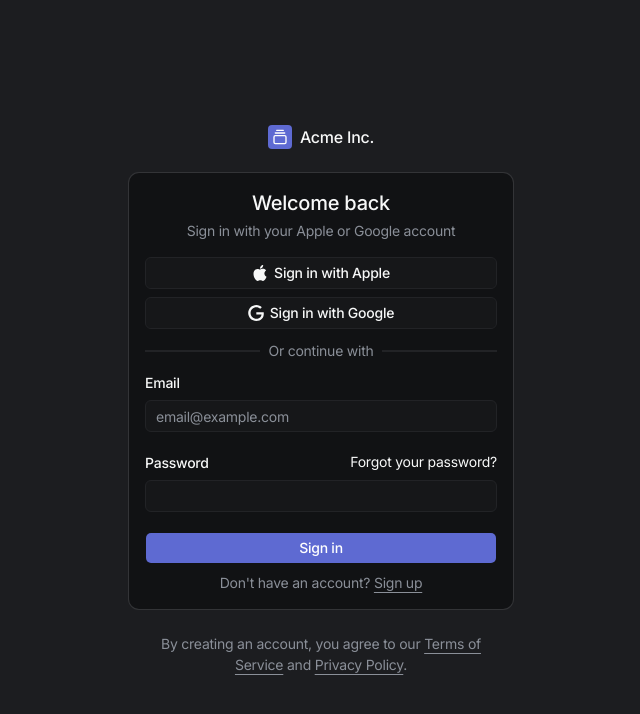
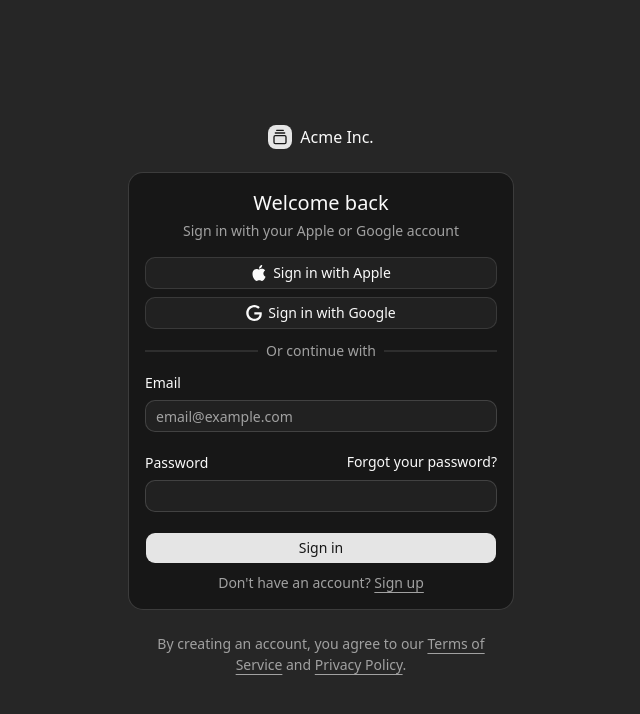
Before and after one commit to edizyurdakul/shiplist, a Next.js app: page /sign-in in a window 1280 px wide. Shown: the top 714 px of the page, without its empty margins (319-959 px from the left). Built offline with nearby package versions, Linux system fonts and the light colour scheme.

Commit message:
chore: update theme tokens and font

```diff
--- a/src/app/globals.css
+++ b/src/app/globals.css
@@ -4,122 +4,71 @@
 
 :root {
 	--background: oklch(1 0 0);
-	--foreground: oklch(0.1408 0.0044 285.8229);
+	--foreground: oklch(0.145 0 0);
 	--card: oklch(1 0 0);
-	--card-foreground: oklch(0.1408 0.0044 285.8229);
+	--card-foreground: oklch(0.145 0 0);
 	--popover: oklch(1 0 0);
-	--popover-foreground: oklch(0.1408 0.0044 285.8229);
-	--primary: oklch(0.5674 0.1585 275.2058);
-	--primary-foreground: oklch(1 0 0);
-	--secondary: oklch(0.9674 0.0013 286.3752);
-	--secondary-foreground: oklch(0.2103 0.0059 285.8852);
-	--muted: oklch(0.9674 0.0013 286.3752);
-	--muted-foreground: oklch(0.5517 0.0138 285.9385);
-	--accent: oklch(0.9674 0.0013 286.3752);
-	--accent-foreground: oklch(0.2103 0.0059 285.8852);
-	--destructive: oklch(0.6368 0.2078 25.3313);
-	--destructive-foreground: oklch(0.9851 0 0);
-	--border: oklch(0.9197 0.004 286.3202);
-	--input: oklch(0.9197 0.004 286.3202);
-	--ring: oklch(0.5674 0.1585 275.2058);
-	--chart-1: oklch(0.5674 0.1585 275.2058);
-	--chart-2: oklch(0.7129 0.1175 213.0344);
-	--chart-3: oklch(0.6845 0.1486 151.4809);
-	--chart-4: oklch(0.8102 0.161 78.1429);
-	--chart-5: oklch(0.6705 0.1855 27.3907);
-	--sidebar: oklch(0.9884 0.0013 286.3759);
-	--sidebar-foreground: oklch(0.3703 0.0119 285.8054);
-	--sidebar-primary: oklch(0.5674 0.1585 275.2058);
-	--sidebar-primary-foreground: oklch(1 0 0);
-	--sidebar-accent: oklch(0.9197 0.004 286.3202);
-	--sidebar-accent-foreground: oklch(0.2103 0.0059 285.8852);
-	--sidebar-border: oklch(0.9197 0.004 286.3202);
-	--sidebar-ring: oklch(0.5674 0.1585 275.2058);
-	--font-sans:
-		"Inter", -apple-system, BlinkMacSystemFont, "Segoe UI", Roboto, sans-serif;
-	--font-serif: "Georgia", serif;
-	--font-mono: "JetBrains Mono", monospace;
-	--radius: 0.375rem;
-	--shadow-x: 0px;
-	--shadow-y: 2px;
-	--shadow-blur: 10px;
-	--shadow-spread: 0px;
-	--shadow-opacity: 0.05;
-	--shadow-color: #000000;
-	--shadow-2xs: 0px 2px 10px 0px hsl(0 0% 0% / 0.03);
-	--shadow-xs: 0px 2px 10px 0px hsl(0 0% 0% / 0.03);
-	--shadow-sm:
-		0px 2px 10px 0px hsl(0 0% 0% / 0.05), 0px 1px 2px -1px hsl(0 0% 0% / 0.05);
-	--shadow:
-		0px 2px 10px 0px hsl(0 0% 0% / 0.05), 0px 1px 2px -1px hsl(0 0% 0% / 0.05);
-	--shadow-md:
-		0px 2px 10px 0px hsl(0 0% 0% / 0.05), 0px 2px 4px -1px hsl(0 0% 0% / 0.05);
-	--shadow-lg:
-		0px 2px 10px 0px hsl(0 0% 0% / 0.05), 0px 4px 6px -1px hsl(0 0% 0% / 0.05);
-	--shadow-xl:
-		0px 2px 10px 0px hsl(0 0% 0% / 0.05), 0px 8px 10px -1px hsl(0 0% 0% / 0.05);
-	--shadow-2xl: 0px 2px 10px 0px hsl(0 0% 0% / 0.13);
-	--tracking-normal: -0.015em;
-	--spacing: 0.25rem;
+	--popover-foreground: oklch(0.145 0 0);
+	--primary: oklch(0.205 0 0);
+	--primary-foreground: oklch(0.985 0 0);
+	--secondary: oklch(0.97 0 0);
+	--secondary-foreground: oklch(0.205 0 0);
+	--muted: oklch(0.97 0 0);
+	--muted-foreground: oklch(0.556 0 0);
+	--accent: oklch(0.97 0 0);
+	--accent-foreground: oklch(0.205 0 0);
+	--destructive: oklch(0.577 0.245 27.325);
+	--border: oklch(0.922 0 0);
+	--input: oklch(0.922 0 0);
+	--ring: oklch(0.708 0 0);
+	--chart-1: oklch(0.87 0 0);
+	--chart-2: oklch(0.556 0 0);
+	--chart-3: oklch(0.439 0 0);
+	--chart-4: oklch(0.371 0 0);
+	--chart-5: oklch(0.269 0 0);
+	--radius: 0.625rem;
+	--sidebar: oklch(0.985 0 0);
+	--sidebar-foreground: oklch(0.145 0 0);
+	--sidebar-primary: oklch(0.205 0 0);
+	--sidebar-primary-foreground: oklch(0.985 0 0);
+	--sidebar-accent: oklch(0.97 0 0);
+	--sidebar-accent-foreground: oklch(0.205 0 0);
+	--sidebar-border: oklch(0.922 0 0);
+	--sidebar-ring: oklch(0.708 0 0);
 }
 
 .dark {
-	--background: oklch(0.139 0.0029 246.256);
-	--foreground: oklch(0.9784 0.0011 197.1387);
-	--card: oklch(0.182 0.0044 264.4592);
-	--card-foreground: oklch(0.9784 0.0011 197.1387);
-	--popover: oklch(0.182 0.0044 264.4592);
-	--popover-foreground: oklch(0.9784 0.0011 197.1387);
-	--primary: oklch(0.5674 0.1585 275.2058);
-	--primary-foreground: oklch(1 0 0);
-	--secondary: oklch(0.2309 0.006 271.1529);
-	--secondary-foreground: oklch(0.9784 0.0011 197.1387);
-	--muted: oklch(0.2309 0.006 271.1529);
-	--muted-foreground: oklch(0.6488 0.0146 262.3594);
-	--accent: oklch(0.2309 0.006 271.1529);
-	--accent-foreground: oklch(0.9784 0.0011 197.1387);
-	--destructive: oklch(0.673 0.2146 25.0397);
-	--destructive-foreground: oklch(1 0 0);
-	--border: oklch(0.2563 0.0058 271.1866);
-	--input: oklch(0.2563 0.0058 271.1866);
-	--ring: oklch(0.5674 0.1585 275.2058);
-	--chart-1: oklch(0.5674 0.1585 275.2058);
-	--chart-2: oklch(0.7129 0.1175 213.0344);
-	--chart-3: oklch(0.6845 0.1486 151.4809);
-	--chart-4: oklch(0.8102 0.161 78.1429);
-	--chart-5: oklch(0.6705 0.1855 27.3907);
-	--sidebar: oklch(0.144 0.0028 247.0906);
-	--sidebar-foreground: oklch(0.6488 0.0146 262.3594);
-	--sidebar-primary: oklch(0.5674 0.1585 275.2058);
-	--sidebar-primary-foreground: oklch(1 0 0);
-	--sidebar-accent: oklch(0.2309 0.006 271.1529);
-	--sidebar-accent-foreground: oklch(0.9784 0.0011 197.1387);
-	--sidebar-border: oklch(0.2563 0.0058 271.1866);
-	--sidebar-ring: oklch(0.5674 0.1585 275.2058);
-	--font-sans:
-		"Inter", -apple-system, BlinkMacSystemFont, "Segoe UI", Roboto, sans-serif;
-	--font-serif: "Georgia", serif;
-	--font-mono: "JetBrains Mono", monospace;
-	--radius: 0.375rem;
-	--shadow-x: 0px;
-	--shadow-y: 10px;
-	--shadow-blur: 20px;
-	--shadow-spread: 0px;
-	--shadow-opacity: 0.4;
-	--shadow-color: #000000;
-	--shadow-2xs: 0px 10px 20px 0px hsl(0 0% 0% / 0.2);
-	--shadow-xs: 0px 10px 20px 0px hsl(0 0% 0% / 0.2);
-	--shadow-sm:
-		0px 10px 20px 0px hsl(0 0% 0% / 0.4), 0px 1px 2px -1px hsl(0 0% 0% / 0.4);
-	--shadow:
-		0px 10px 20px 0px hsl(0 0% 0% / 0.4), 0px 1px 2px -1px hsl(0 0% 0% / 0.4);
-	--shadow-md:
-		0px 10px 20px 0px hsl(0 0% 0% / 0.4), 0px 2px 4px -1px hsl(0 0% 0% / 0.4);
-	--shadow-lg:
-		0px 10px 20px 0px hsl(0 0% 0% / 0.4), 0px 4px 6px -1px hsl(0 0% 0% / 0.4);
-	--shadow-xl:
-		0px 10px 20px 0px hsl(0 0% 0% / 0.4), 0px 8px 10px -1px hsl(0 0% 0% / 0.4);
-	--shadow-2xl: 0px 10px 20px 0px hsl(0 0% 0% / 1);
+	--background: oklch(0.145 0 0);
+	--foreground: oklch(0.985 0 0);
+	--card: oklch(0.205 0 0);
+	--card-foreground: oklch(0.985 0 0);
+	--popover: oklch(0.205 0 0);
+	--popover-foreground: oklch(0.985 0 0);
+	--primary: oklch(0.922 0 0);
+	--primary-foreground: oklch(0.205 0 0);
+	--secondary: oklch(0.269 0 0);
+	--secondary-foreground: oklch(0.985 0 0);
+	--muted: oklch(0.269 0 0);
+	--muted-foreground: oklch(0.708 0 0);
+	--accent: oklch(0.269 0 0);
+	--accent-foreground: oklch(0.985 0 0);
+	--destructive: oklch(0.704 0.191 22.216);
+	--border: oklch(1 0 0 / 10%);
+	--input: oklch(1 0 0 / 15%);
+	--ring: oklch(0.556 0 0);
+	--chart-1: oklch(0.87 0 0);
+	--chart-2: oklch(0.556 0 0);
+	--chart-3: oklch(0.439 0 0);
+	--chart-4: oklch(0.371 0 0);
+	--chart-5: oklch(0.269 0 0);
+	--sidebar: oklch(0.205 0 0);
+	--sidebar-foreground: oklch(0.985 0 0);
+	--sidebar-primary: oklch(0.488 0.243 264.376);
+	--sidebar-primary-foreground: oklch(0.985 0 0);
+	--sidebar-accent: oklch(0.269 0 0);
+	--sidebar-accent-foreground: oklch(0.985 0 0);
+	--sidebar-border: oklch(1 0 0 / 10%);
+	--sidebar-ring: oklch(0.556 0 0);
 }
 
 @theme inline {
```
